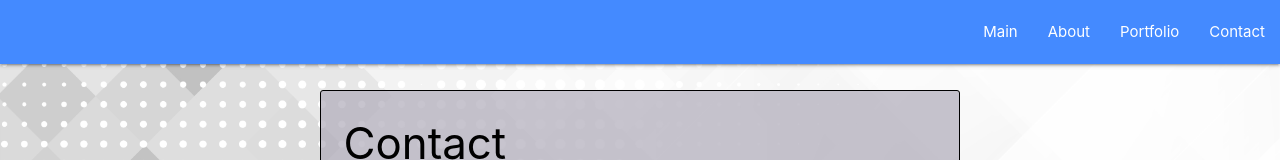
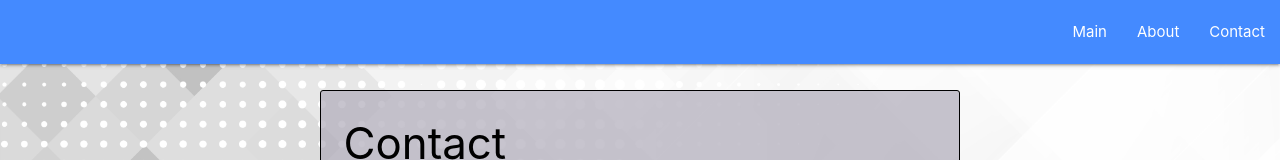
Before and after one commit to tylerwdev/portfolio2.0, a plain HTML site: page contact.html in a window 1280 px wide. Shown: the top 160 px of the page. Drawn offline with nearby package versions, Linux system fonts and the light colour scheme.

Commit message:
removed portfolio link off all nav sections

```diff
--- a/contact.html
+++ b/contact.html
@@ -21,7 +21,6 @@
                 <ul class="right hide-on-med-and-down">
                     <li><a href="index.html">Main</a></li>
                     <li><a href="about.html">About</a></li>
-                    <li><a href="portfolio.html">Portfolio</a></li>
                     <li><a href="contact.html">Contact</a></li>
                 </ul>
             </div>
@@ -30,7 +29,6 @@
         <ul class="sidenav blue lighten-5" id="mobile-demo">
             <li><a href="index.html">Main</a></li>
             <li><a href="about.html">About</a></li>
-            <li><a href="portfolio.html">Portfolio</a></li>
             <li><a href="contact.html">Contact</a></li>
             <li><a class="waves-effect waves-light modal-trigger" href="#modal1">Credit</a></li>
         </ul>
```
Also changed, not shown: about.html (+0 -2 lines), index.html (+0 -2 lines).
